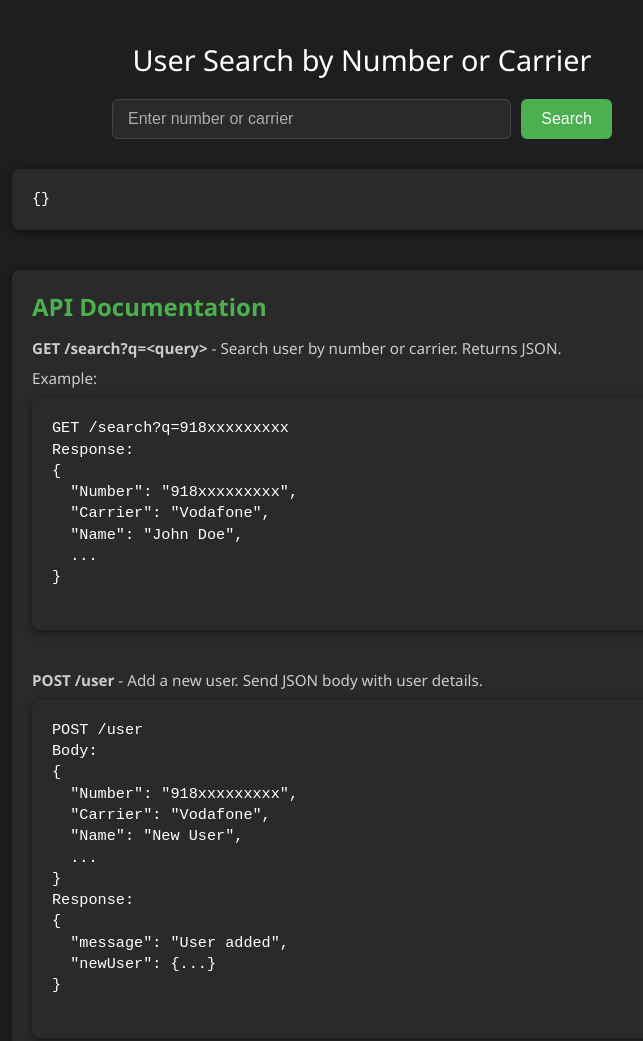
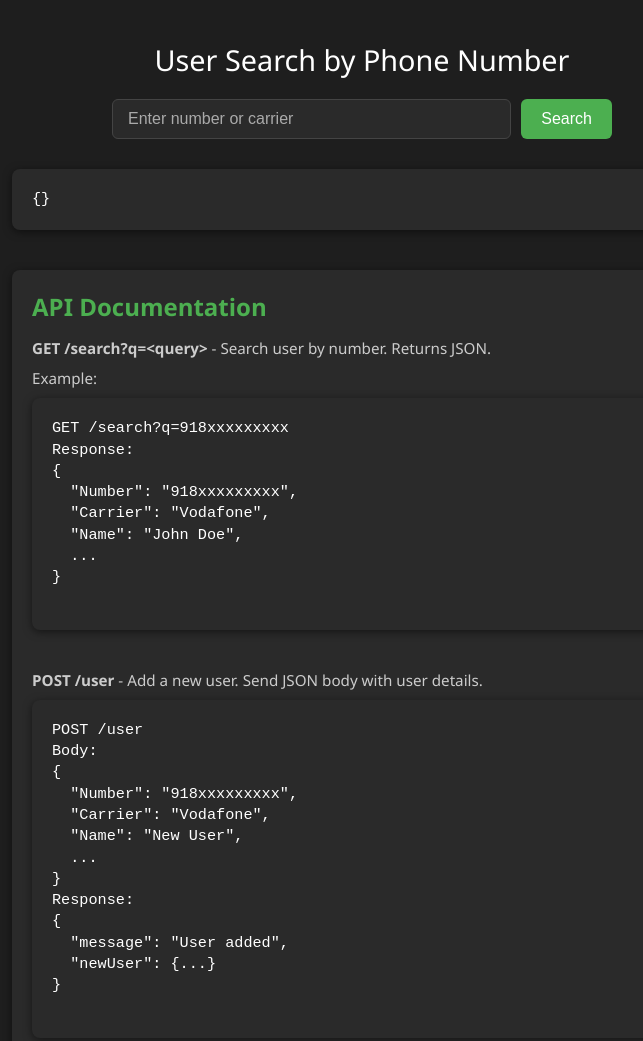
Before and after one commit to hashierholmes/User-Search-CSV, a website: page public/index.html in a window 1280 px wide. Shown: the whole page, without its empty margins (278-921 px from the left). Drawn offline with Linux system fonts and the light colour scheme.

Commit message:
Via Spck Editor

```diff
--- a/public/index.html
+++ b/public/index.html
@@ -133,7 +133,7 @@
   </style>
 </head>
 <body>
-  <h1>User Search by Number or Carrier</h1>
+  <h1>User Search by Phone Number</h1>
 
   <form id="searchForm">
     <input type="text" id="query" placeholder="Enter number or carrier" required>
@@ -144,7 +144,7 @@
 
   <div class="api-doc">
     <h2>API Documentation</h2>
-    <p><strong>GET /search?q=&lt;query&gt;</strong> - Search user by number or carrier. Returns JSON.</p>
+    <p><strong>GET /search?q=&lt;query&gt;</strong> - Search user by number. Returns JSON.</p>
     <p>Example:</p>
     <pre>
 GET /search?q=918xxxxxxxxx
```
Also changed, not shown: README.md.
